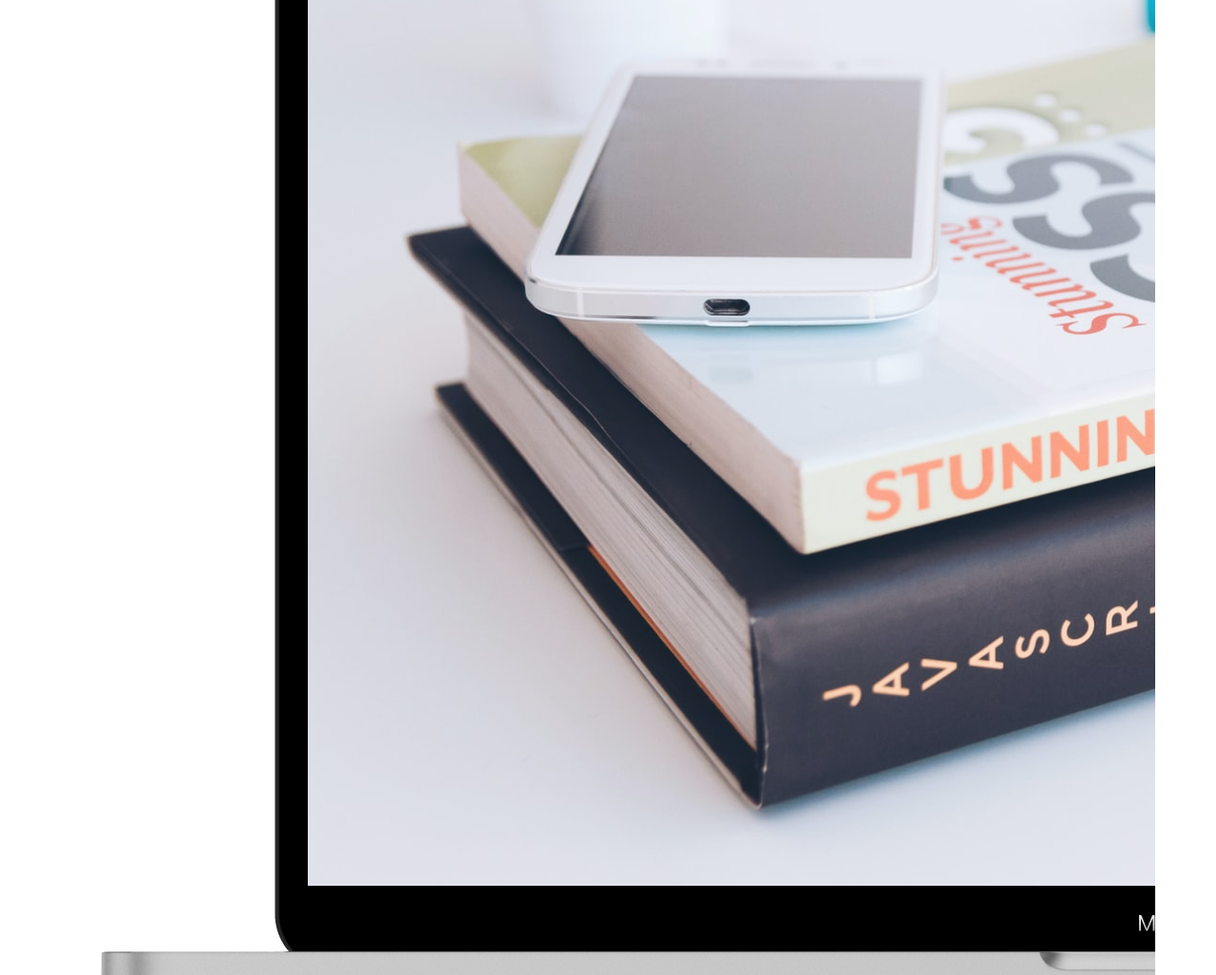
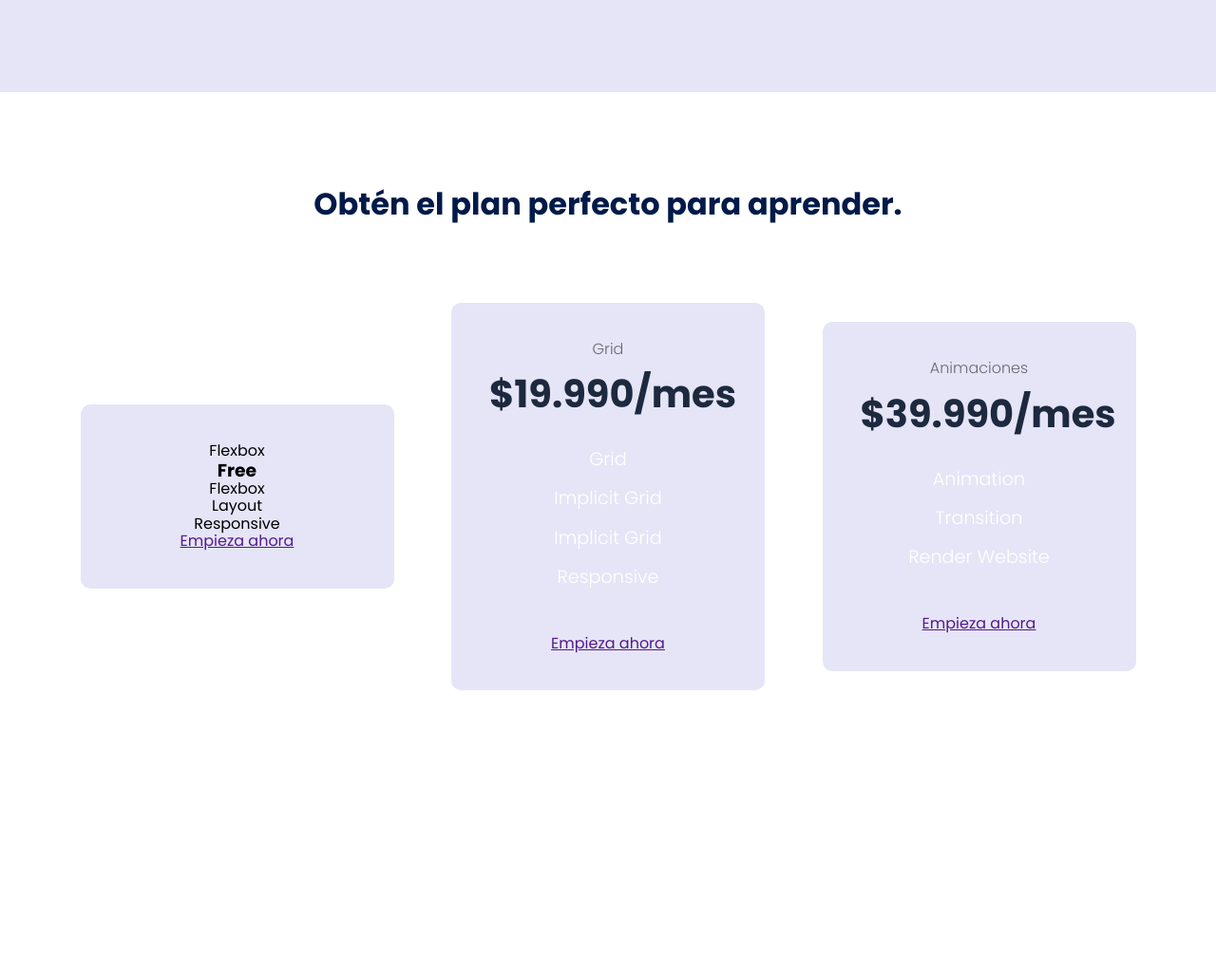
Before and after one commit to RodrigoOtarola/webDemo, a plain HTML site: page index.html in a window 1280 px wide. Shown: the part 1761-2788 px from the top of the page at 95% size. After the commit the page ends 2588 px from the top, so only its background shows below. Drawn offline with Linux system fonts and the light colour scheme.

Commit message:
clases hasta price__items

```diff
--- a/css/style.css
+++ b/css/style.css
@@ -106,3 +106,106 @@ body{
     padding: 13px 30px;
     border-radius: 30px;
 }
+
+/*about */
+.about{
+    text-align: center;
+}
+.subtitle{
+    color:var(--color-title);
+    font-size: 2rem;
+    margin-bottom: 25px;
+}
+.about__paragraph{
+    line-height: 1.7;
+}
+.about__main{
+    padding-top: 80px;
+    display: grid;
+    width: 90%;
+    margin: 0 auto;
+    gap: 1em;
+    overflow: hidden;
+    grid-template-columns: repeat(auto-fit,minmax(260px,auto));
+}
+.about__icons{
+    display: grid;
+    gap: 1em;
+    justify-items: center;
+    width: 260px;
+    overflow: hidden;
+    margin: 0 auto;
+}
+.about__icon{
+    width: 40px;
+}
+.knowledge{
+    /*traido desde magic pattern css*/
+    background-color: #e5e5f7;
+    background-image:  radial-gradient(#444cf7 0.5px, transparent 0.5px), radial-gradient(#444cf7 0.5px, #e5e5f7 0.5px);
+    background-size: 20px 20px;
+    background-position: 0 0,10px 10px;
+    overflow: hidden;
+}
+.knowledge__container{
+    display: grid;
+    grid-template-columns: 1fr 1fr;
+    gap: 1em;
+    align-items: center;
+}
+.knowledge__picture{
+    max-width: 500px;
+}
+.knowledge__paragraph{
+    line-height: 1.7;
+    margin-bottom: 15px;
+
+}
+.knowledge__img{
+    width: 100%;
+    display: block;
+}
+
+/*Price */
+.price{
+    text-align: center;
+}
+.price__table{
+    padding-top: 60px;
+    display: flex;
+    flex-wrap: wrap;/*Para desbordar el elemento, si no cabe*/
+    gap: 2.5em;
+    justify-content: space-evenly;/*Espaciado equitativo*/
+    align-items: center;
+}
+.price__element{
+    background-color: #e5e5f7;
+    text-align: center;
+    border-radius: 10px;
+    width: 330px;
+    padding: 40px;
+    --color-plan:#696871;
+    --color-price:#1d293f;
+    --bg-cta:#fff;
+    --color-cta:#5454d4;
+    --color-items: #696871;
+}
+
+.price__name{
+    color:var(--color-plan);
+    margin-bottom: 15px;
+    font-weight: 300;
+}
+.price__price{
+    font-size: 2.5rem;
+    color: var(--color-price);
+}
+.price__items{
+    margin-top: 35px;
+    display: grid;
+    gap: 1em;
+    font-weight: 300;
+    font-size: 1.2rem;
+    margin-bottom: 50px;
+    color: #fff;
+}
--- a/index.html
+++ b/index.html
@@ -82,6 +82,45 @@
             </figure>
         </div>
     </section>
+    <section class="price container">
+        <h2 class="subtitle">Obtén el plan perfecto para aprender.</h2>
+        <div class="price__table">
+            <div class="price__element">
+                <p class="plan__name">Flexbox</p>
+                <h3 class="plan__price">Free</h3>
+
+                <div class="plan__items">
+                    <p class="plan__features">Flexbox</p>
+                    <p class="plan__features">Layout</p>
+                    <p class="plan__features">Responsive</p>
+                </div>
+                <a href="" class="plan__cta">Empieza ahora</a>
+            </div>
+            <div class="price__element">
+                <p class="price__name">Grid</p>
+                <h3 class="price__price">$19.990/mes</h3>
+
+                <div class="price__items">
+                    <p class="price__features">Grid</p>
+                    <p class="price__features">Implicit Grid</p>
+                    <p class="price__features">Implicit Grid</p>
+                    <p class="price__features">Responsive</p>
+                </div>
+                <a href="" class="price__cta">Empieza ahora</a>
+            </div>
+            <div class="price__element">
+                <p class="price__name">Animaciones</p>
+                <h3 class="price__price">$39.990/mes</h3>
+
+                <div class="price__items">
+                    <p class="price__features">Animation</p>
+                    <p class="price__features">Transition</p>
+                    <p class="price__features">Render Website</p>
+                </div>
+                <a href="" class="price__cta">Empieza ahora</a>
+            </div>
+        </div>
+    </section>
 </main>
 </body>
 </html>
```
